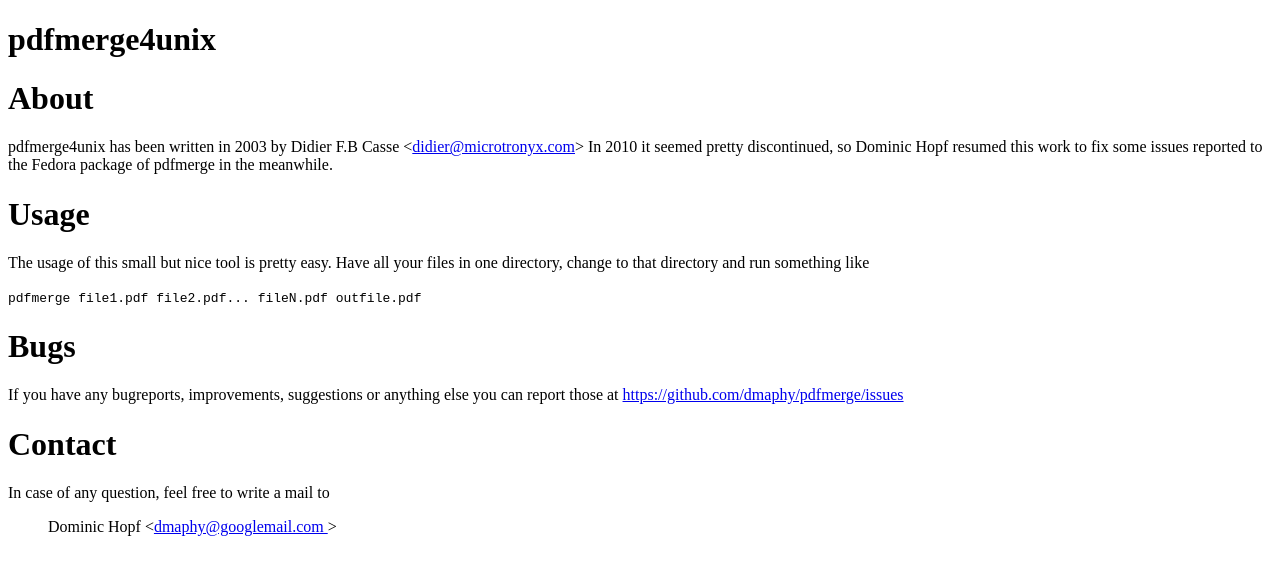
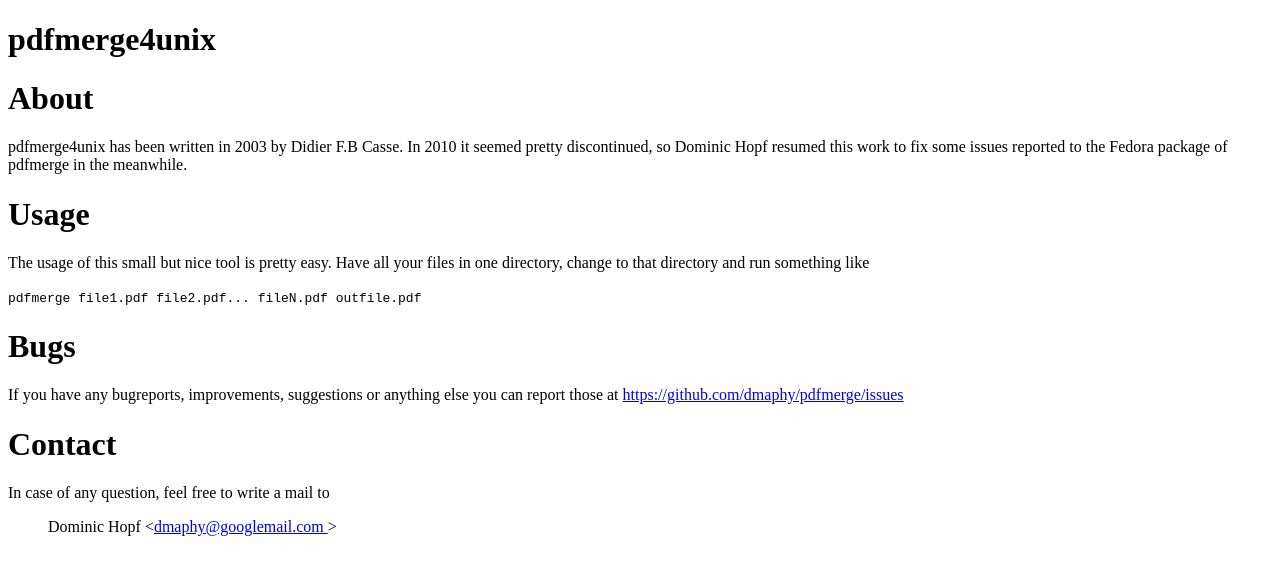
Before and after one commit to dmaphy/pdfmerge, a plain HTML site: page index.html in a window 1280 px wide. Drawn offline with Linux system fonts and the light colour scheme.

Commit message:
remove Didiers mail address, since it doesn't seem to work anymore

```diff
--- a/index.html
+++ b/index.html
@@ -12,9 +12,7 @@
 	<div class="document">
 		<div class="section" id="about">
 			<h1>About</h1>
-			<p>pdfmerge4unix has been written in 2003 by Didier F.B Casse
-			&lt;<a class="reference external" href=
-			"mailto:didier&#64;microtronyx.com">didier&#64;microtronyx.com</a>&gt;
+			<p>pdfmerge4unix has been written in 2003 by Didier F.B Casse.
 			In 2010 it seemed pretty discontinued, so Dominic Hopf
 			resumed this work to fix some issues reported to the Fedora
 			package of pdfmerge in the meanwhile.</p>
```
